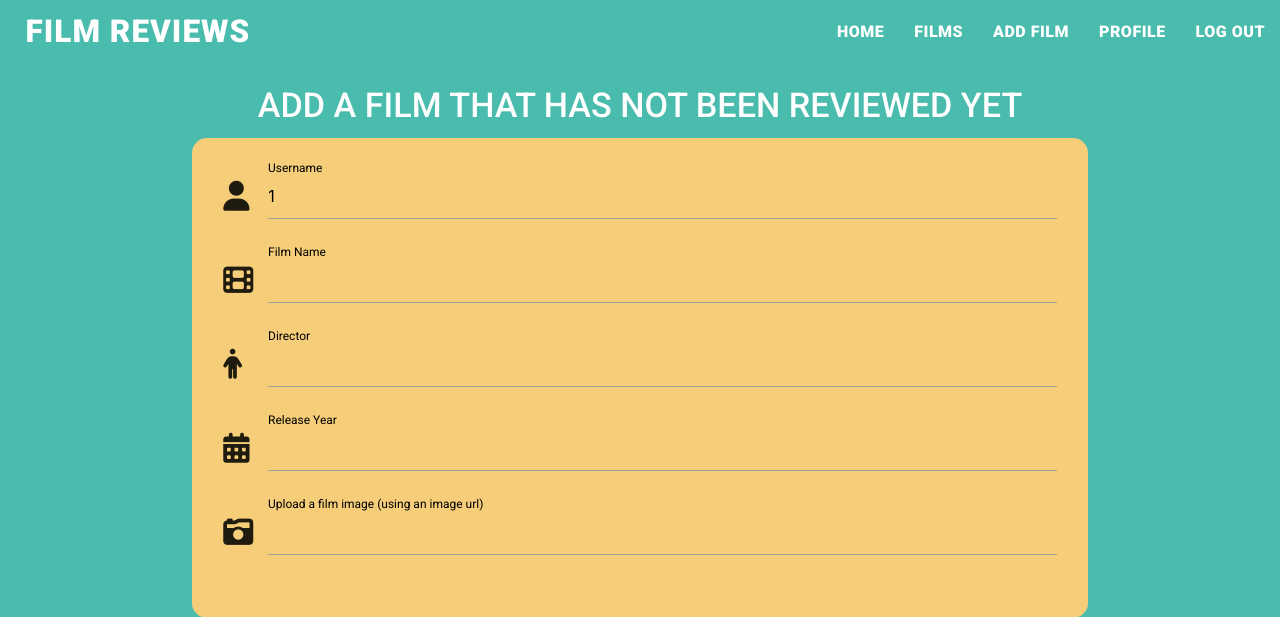
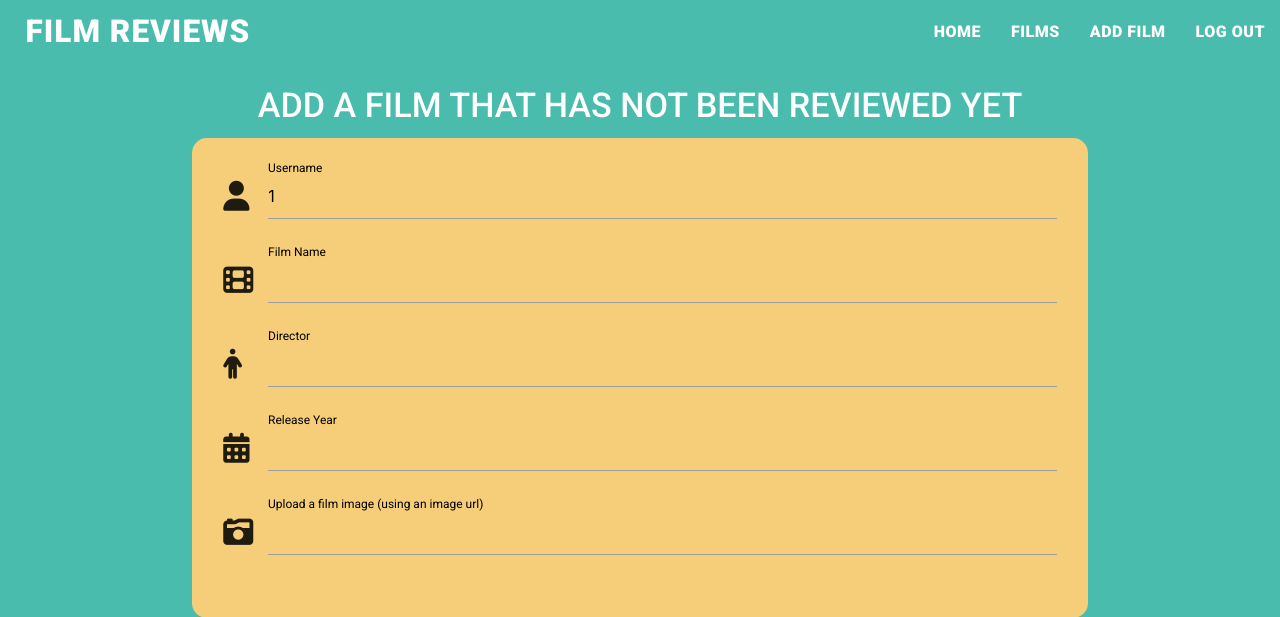
Before and after one commit to samlarby/film_reviewer, a Flask app: page /add_film in a window 1280 px wide. Shown: the top 617 px of the page. Run offline with Flask 3, Linux system fonts and the light colour scheme; the visitor is signed in with stand-in values (Sample User, id 1); some libraries are stand-ins or nearby versions.

Commit message:
removing profile nav buttons

```diff
--- a/templates/base.html
+++ b/templates/base.html
@@ -23,7 +23,6 @@
                 {% if session.user %}
                     <li><a href="{{ url_for('films') }}">Films</a></li>
                     <li><a href="{{ url_for('add_film') }}">Add Film</a></li>
-                    <li><a href="{{ url_for('profile', username=session['user']) }}">Profile</a></li>
                     <li><a href="{{ url_for('logout') }}">Log Out</a></li>
                 {% else %}
                     <li><a href="{{ url_for('films') }}">Films</a></li>
@@ -40,7 +39,6 @@
                 {% if session.user %}
                 <li><a href="{{ url_for('films') }}">Films</a></li>
                 <li><a href="{{ url_for('add_film') }}">Add Review</a></li>
-                <li><a href="{{ url_for('profile', username=session['user']) }}">Profile</a></li>
                 <li><a href="{{ url_for('logout') }}">Log Out</a></li>
                 {% else %}
                 <li><a href="{{ url_for('login') }}">Log In</a></li>
@@ -57,7 +55,7 @@
           {% if messages %}
               {% for message in messages %}
                   <div class="row flashes">
-                    <h4 class="light-blue center-align">{{ message }}</h4>
+                    <h4 class="center-align">{{ message }}</h4>
                   </div>
               {%  endfor %}
           {% endif %}
```
